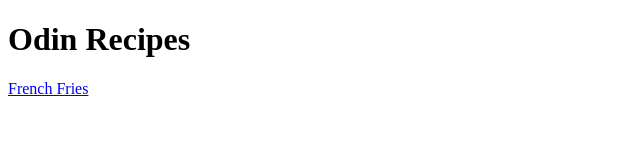
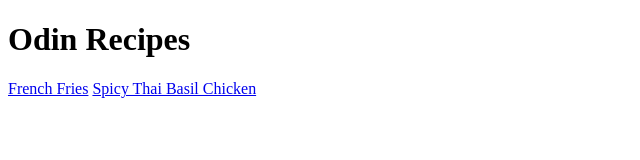
Before and after one commit to Paing-Thu-Tun/odin-recipes, a plain HTML site: page index.html in a window 1280 px wide. Shown: the whole page, without its empty margins (0-640 px from the left). Drawn offline with Linux system fonts and the light colour scheme.

Commit message:
add hyperlink to thai basil chicken page

```diff
--- a/index.html
+++ b/index.html
@@ -8,5 +8,6 @@
 <body>
   <h1>Odin Recipes</h1>
   <a href="./recipes/french_fries.html">French Fries</a>
+  <a href="./recipes/spicy_thai_basil_chicken.html">Spicy Thai Basil Chicken</a>
 </body>
 </html>
```
